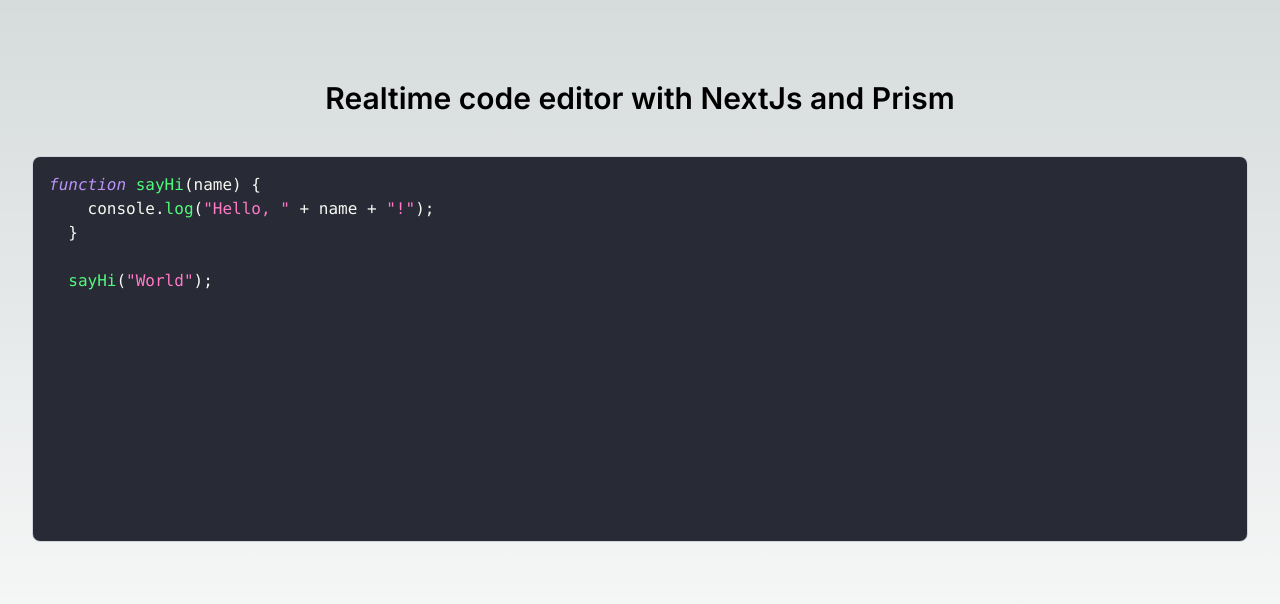
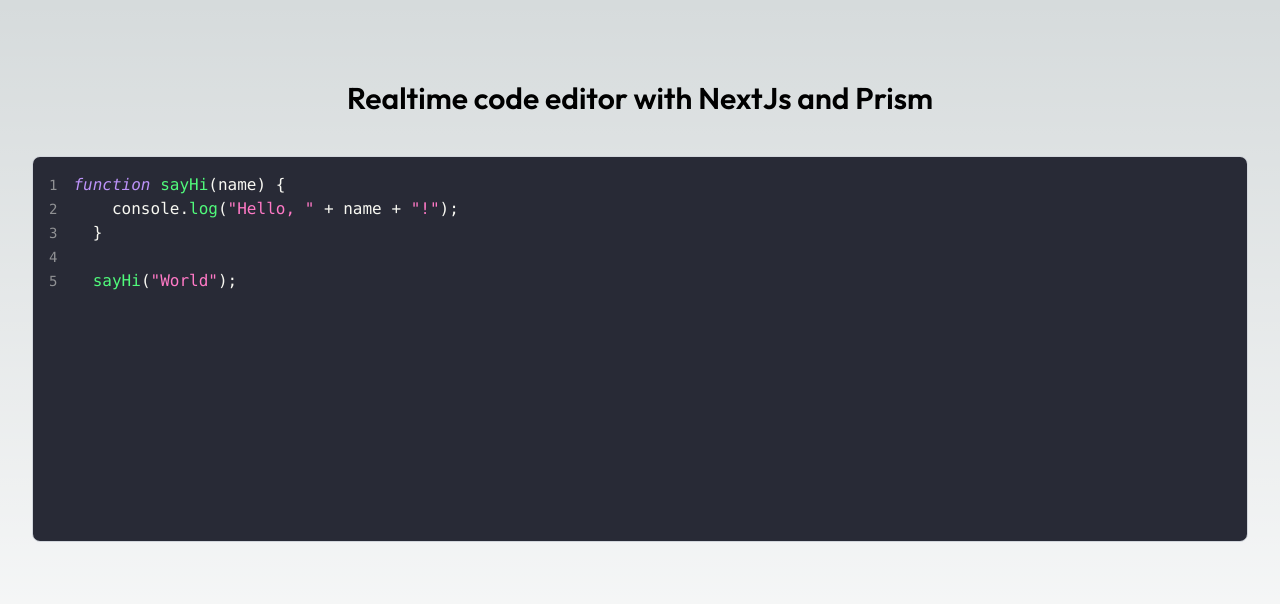
Before and after one commit to Nick-h4ck3r/tealfeed-assignment, a Next.js app: page / in a window 1280 px wide. Shown: the top 604 px of the page. Built offline with nearby package versions, Linux system fonts and the light colour scheme.

Commit message:
feat: add line numbers

```diff
--- a/app/layout.tsx
+++ b/app/layout.tsx
@@ -1,8 +1,8 @@
 import type { Metadata } from "next";
-import { Inter } from "next/font/google";
+import { Outfit } from "next/font/google";
 import "./globals.css";
 
-const inter = Inter({ subsets: ["latin"] });
+const outfit = Outfit({ subsets: ["latin"] });
 
 export const metadata: Metadata = {
   title: "Create Next App",
@@ -16,7 +16,7 @@
 }>) {
   return (
     <html lang="en">
-      <body className={inter.className}>{children}</body>
+      <body className={outfit.className}>{children}</body>
     </html>
   );
 }
--- a/components/CodeEditor.tsx
+++ b/components/CodeEditor.tsx
@@ -48,16 +48,17 @@
             style={{ ...style, minHeight: "24rem" }}
           >
             {tokens.map((line, i) => (
-              <div
-                key={i}
-                {...getLineProps({ line, key: i })}
-              >
-                {line.map((token, key) => (
-                  <span
-                    key={key}
-                    {...getTokenProps({ token, key })}
-                  />
-                ))}
+              <div key={i} className="table-row">
+                <span className="table-cell text-right pr-4 select-none opacity-50 text-sm">
+                  {i + 1}
+                </span>
+                <span className="table-cell">
+                  <div {...getLineProps({ line, key: i })}>
+                    {line.map((token, key) => (
+                      <span key={key} {...getTokenProps({ token, key })} />
+                    ))}
+                  </div>
+                </span>
               </div>
             ))}
           </pre>
@@ -69,7 +70,7 @@
         value={code}
         onChange={handleChange}
         onScroll={handleScroll}
-        className="absolute top-0 left-0 w-full h-full p-4 m-0 bg-transparent resize-none outline-none font-mono text-transparent caret-white overflow-auto whitespace-pre-wrap break-words"
+        className="absolute top-0 left-0 w-full h-full p-4 m-0 bg-transparent resize-none outline-none font-mono text-transparent caret-white overflow-auto whitespace-pre-wrap break-words pl-12"
         spellCheck="false"
         style={{ minHeight: "24rem" }}
       />
```
